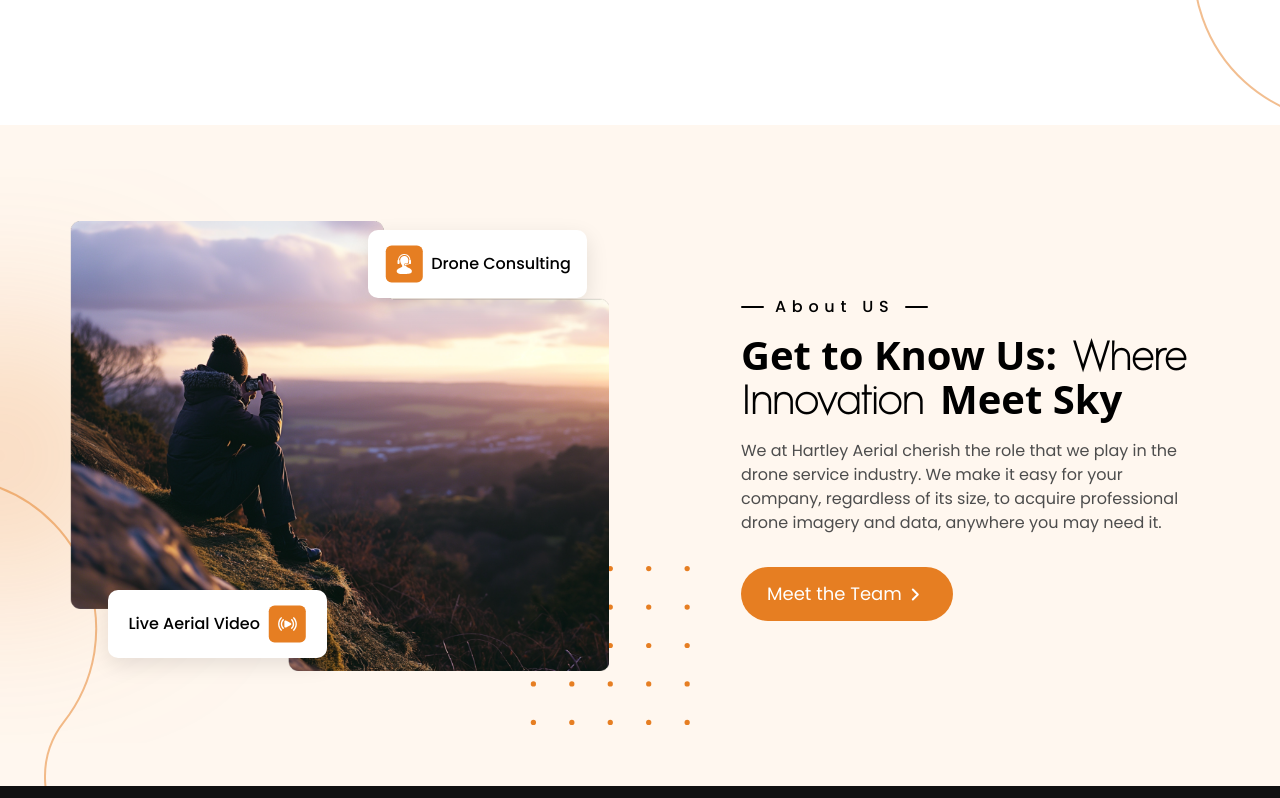
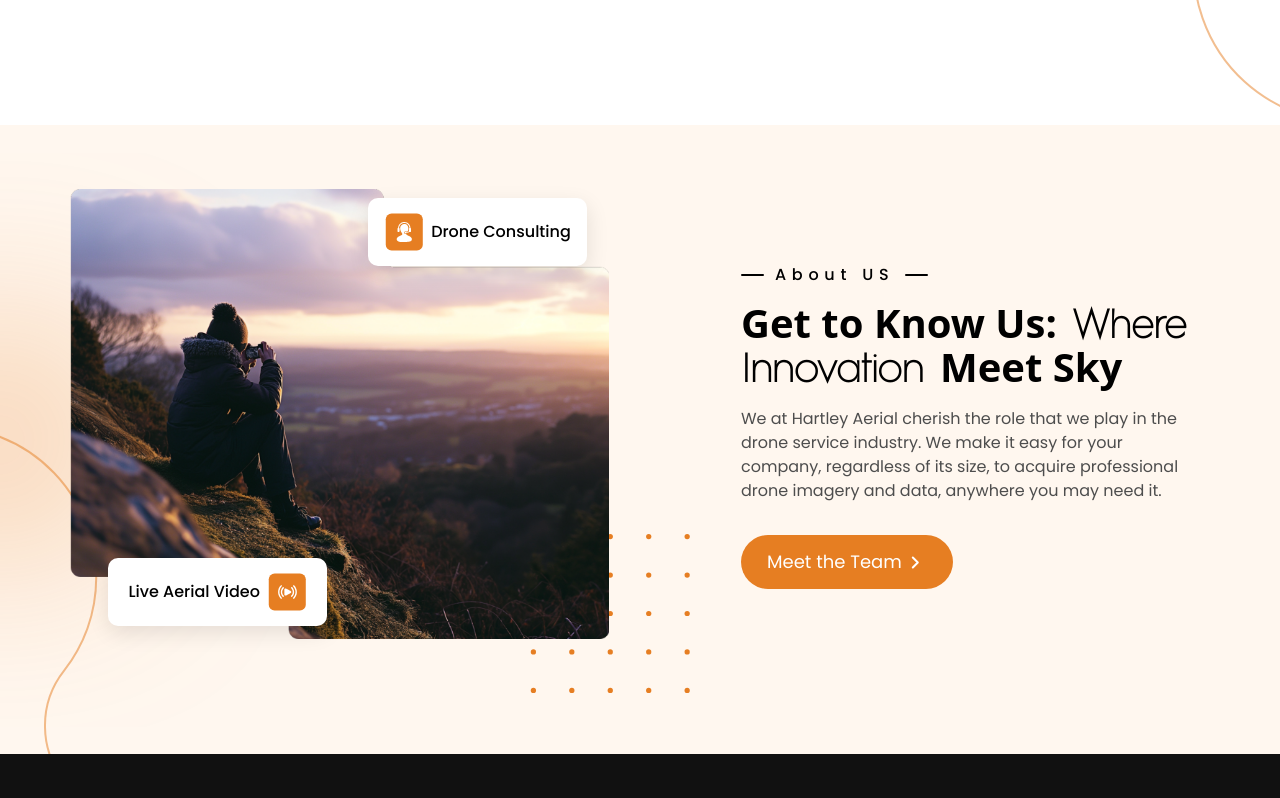
Before and after one commit to mayankpcp7/hartley-ariel, a React (Create React App) app: page / in a window 1280 px wide. Shown: the part 620-1418 px from the top of the page. Built offline with nearby package versions, Linux system fonts and the light colour scheme.

Commit message:
last push

```diff
--- a/src/components/AboutUs.jsx
+++ b/src/components/AboutUs.jsx
@@ -9,7 +9,7 @@ const AboutUs = () => {
   return (
     <div className="bg-offOrange relative overflow-hidden">
       <img
-        className="absolute pointer-events-none lg:max-w-full sm:max-w-[40ox] lg:block hidden -bottom-[40%]"
+        className="absolute pointer-events-none lg:max-w-full sm:max-w-[40ox] lg:block hidden -bottom-[39%]"
         src={lineVector}
         alt="vector"
       />
@@ -19,7 +19,7 @@ const AboutUs = () => {
         alt="ellipse"
       />
       <div className="max-w-[1164px] px-3 mx-auto">
-        <div className="flex lg:flex-row flex-col justify-between items-center gap-6 lg:gap-0 py-12 md:py-20 lg:py-24 xl:pb-[115px] sm:py-16">
+        <div className="flex lg:flex-row flex-col justify-between items-center gap-6 lg:gap-0 py-12 md:py-20 lg:py-24 xl:pt-16 xl:pb-[115px] sm:py-16">
           <div className="relative">
             <img
               className="absolute -bottom-6 xl:-bottom-[12%] max-w-[70px] lg:max-w-[100px] xl:max-w-full -end-5 xl:-end-[15%] pointer-events-none -z-0"
```
